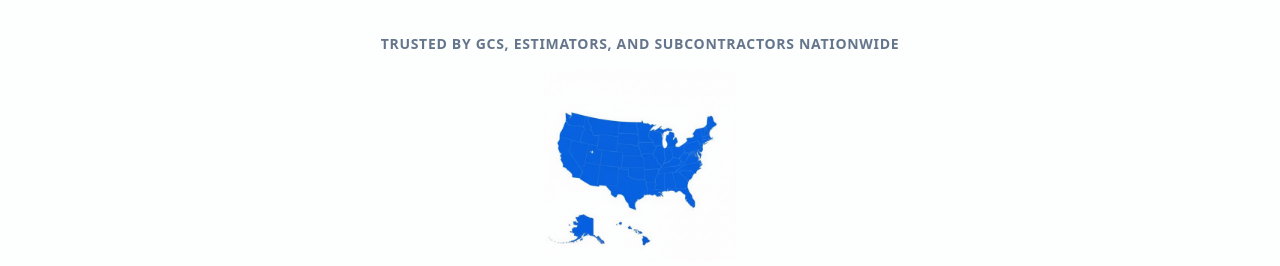
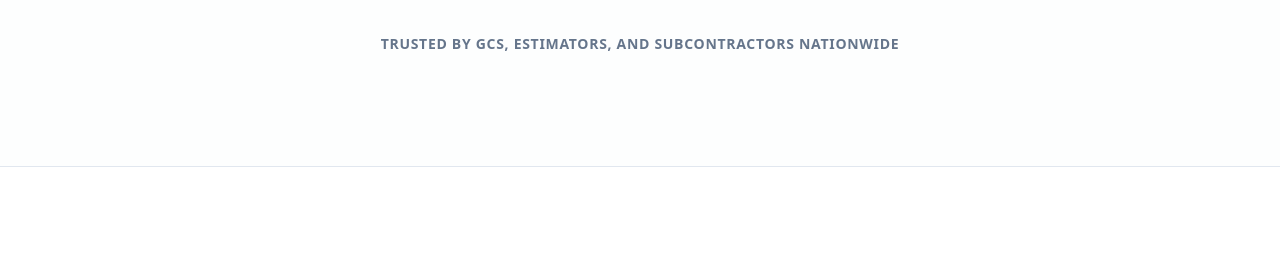
Before and after one commit to legacytextai/bidbox, a React (Vite) app: page / in a window 1280 px wide. Shown: the part 685-951 px from the top of the page. Built offline with nearby package versions, Linux system fonts and the light colour scheme; the HTML template or start-up script is replaced by a standard one.

Commit message:
Reverted to commit 4f9d38e060adc427dd10cd7f3e850dab7efec39a

```diff
--- a/src/components/Partners.tsx
+++ b/src/components/Partners.tsx
@@ -1,5 +1,3 @@
-import usaMap from "@/assets/usa-map.png";
-
 const Partners = () => {
   // Placeholder partner logos - in production these would be real company logos
   const partners = ["Partner 1", "Partner 2", "Partner 3", "Partner 4", "Partner 5", "Partner 6"];
@@ -9,9 +7,6 @@ const Partners = () => {
           <p className="text-sm font-semibold text-muted-foreground uppercase tracking-wider">
             Trusted by GCs, estimators, and subcontractors nationwide
           </p>
-          <div className="flex justify-center mt-4">
-            <img src={usaMap} alt="United States" className="w-48 h-48 object-contain" />
-          </div>
         </div>
 
 
```
Also changed, not shown: src/assets/usa-map.png (deleted).
